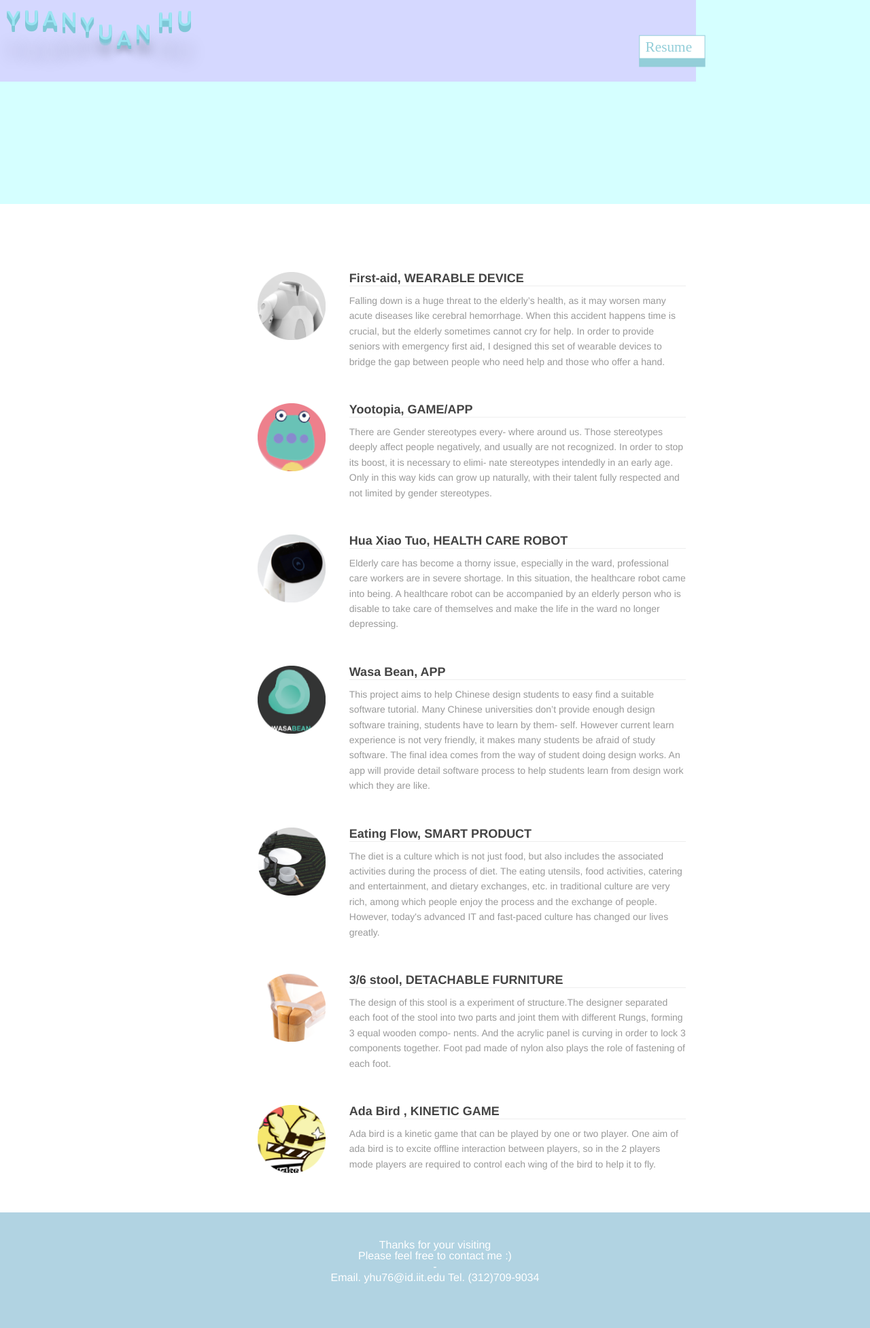
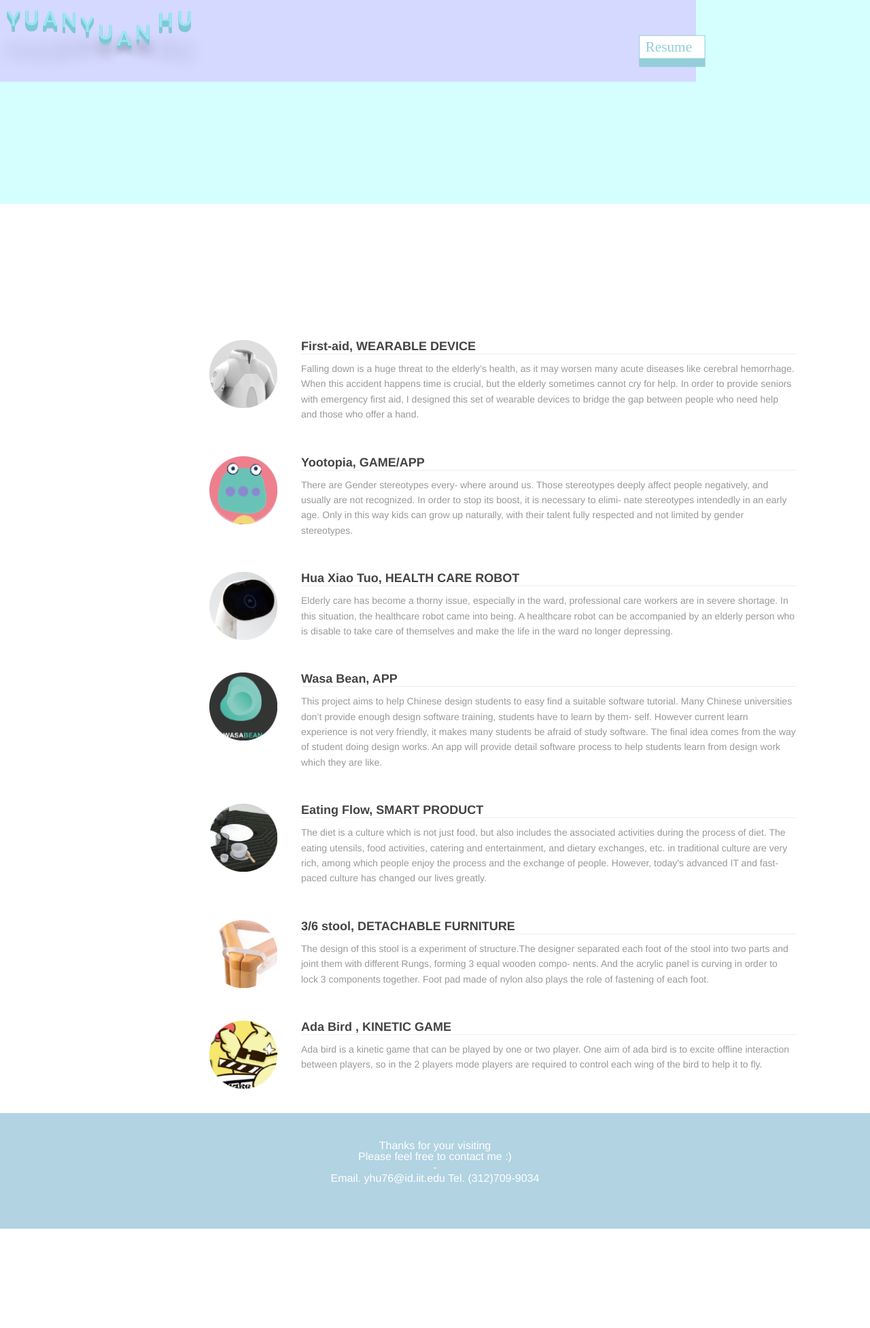
Before and after one commit to yuanyuanhu96/Potfolio-Archive, a Jekyll site: the page built from index.md, in a window 1280 px wide. Shown: the whole page at 68% size. Built offline with Jekyll 4.4.1, drawn with Linux system fonts in a browser that asks for light colours; after the commit the page ends 1807 px from its top, so only the background shows below that.

Commit message:
Update style.css

```diff
--- a/_includes/style.css
+++ b/_includes/style.css
@@ -332,9 +332,8 @@ position: relative;
 
 
 .index-wrapper .index-content {
-  margin-left: 300px;
-  padding-top: 100px;
- padding-right: 15%
+  margin-left: 200px;
+  padding-top: 200px;
 }
 @media screen and (max-width: 767px) {
   .index-wrapper .index-content {
```
